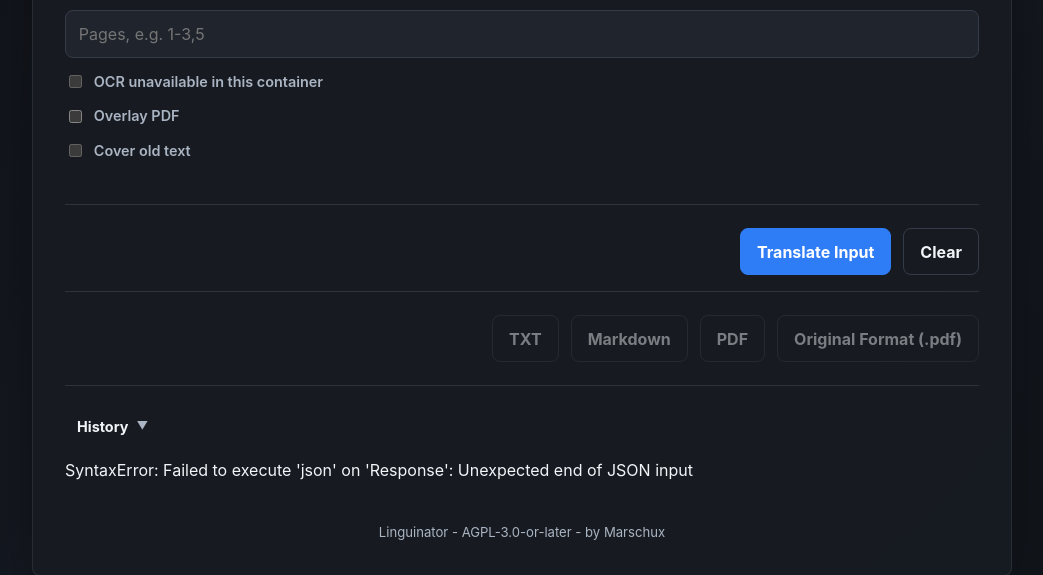
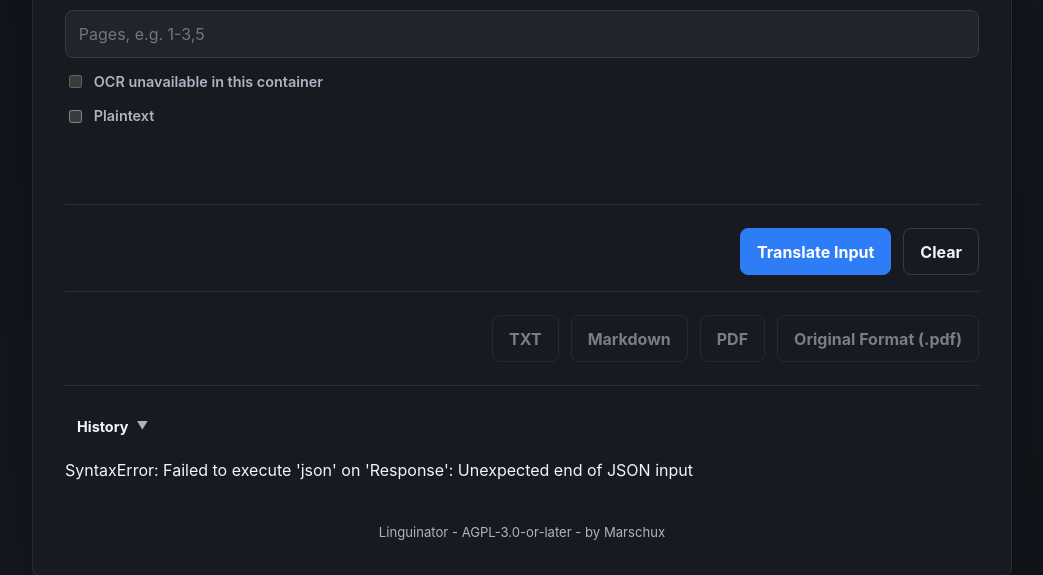
Before and after one commit to Marschux/Linguinator, a FastAPI app: page / in a window 1280 px wide. Shown: the part 547-1122 px from the top of the page, without its empty margins (118-1161 px from the left). Run offline with FastAPI, Linux system fonts and the light colour scheme; data that the repository does not hold is empty; some libraries are stand-ins or nearby versions.

Commit message:
Auto-refresh history on any job completion, consolidate PDF checkboxes
History now reloads whenever any job (not just the watched one) finishes,
detected via the existing 3s queue poll. The PDF panel's Overlay/Cover
checkboxes are replaced by a single "Plaintext" toggle (default off): off
keeps the original layout (old overlay+cover behavior), on exports plain
translated text. OCR checkbox is untouched.

```diff
--- a/app/static/app.js
+++ b/app/static/app.js
@@ -10,6 +10,7 @@ let languageData = null;
     let ocrLanguage = "";
     let historyItems = [];
     let historyVisibleCount = 5;
+    const seenCompletedJobIds = new Set();
     const HISTORY_PAGE_SIZE = 5;
     const baseTitle = document.title || "Linguinator";
     const originalExportExtensions = ["docx", "odt", "pptx", "csv", "xlsx", "html", "htm", "srt", "vtt", "json", "yaml", "yml", "po", "xlf", "xliff"];
@@ -35,8 +36,7 @@ let languageData = null;
         textFile: "Text File",
         markdownFile: "Markdown File",
         loadFile: "Load File",
-        overlayPdf: "Overlay PDF",
-        coverOldText: "Cover old text",
+        plaintext: "Plaintext",
         translateInput: "Translate Input",
         clear: "Clear",
         pause: "Pause",
@@ -92,8 +92,7 @@ let languageData = null;
         textFile: "Textdatei",
         markdownFile: "Markdown-Datei",
         loadFile: "Datei laden",
-        overlayPdf: "PDF ueberlagern",
-        coverOldText: "Alten Text abdecken",
+        plaintext: "Plaintext",
         translateInput: "Eingabe uebersetzen",
         clear: "Leeren",
         pause: "Pause",
@@ -149,8 +148,7 @@ let languageData = null;
         textFile: "Archivo de texto",
         markdownFile: "Archivo Markdown",
         loadFile: "Cargar archivo",
-        overlayPdf: "Superponer PDF",
-        coverOldText: "Cubrir texto anterior",
+        plaintext: "Plaintext",
         translateInput: "Traducir entrada",
         clear: "Limpiar",
         pause: "Pausar",
@@ -206,8 +204,7 @@ let languageData = null;
         textFile: "Fichier texte",
         markdownFile: "Fichier Markdown",
         loadFile: "Charger le fichier",
-        overlayPdf: "Superposer PDF",
-        coverOldText: "Masquer l'ancien texte",
+        plaintext: "Plaintext",
         translateInput: "Traduire l'entree",
         clear: "Effacer",
         pause: "Pause",
@@ -428,8 +425,7 @@ let languageData = null;
       setText('[data-input-tab="pdf"]', "pdf");
       setText('label[for="text"]', "textField");
       setText('label[for="pdf"]', "pdf");
-      setText('label[for="usePdfOverlay"]', "overlayPdf");
-      setText('label[for="coverPdfText"]', "coverOldText");
+      setText('label[for="pdfPlaintext"]', "plaintext");
       setText("#loadTextFile", "loadFile");
       setText("#translate", "translateInput");
       setText("#clearInput", "clear");
@@ -819,19 +815,6 @@ let languageData = null;
       setInputTab(event.target.value);
     });
 
-    function syncOverlayControls() {
-      const cover = document.getElementById("coverPdfText");
-      const overlayEnabled = document.getElementById("usePdfOverlay").checked;
-      cover.disabled = !overlayEnabled;
-      if (overlayEnabled) {
-        cover.checked = true;
-      } else {
-        cover.checked = false;
-      }
-    }
-
-    document.getElementById("usePdfOverlay").addEventListener("change", syncOverlayControls);
-
     function setResult(text) {
       fullResultText = text;
       updateDownloadButtons();
@@ -844,8 +827,7 @@ let languageData = null;
       document.getElementById("pageRange").value = "";
       document.getElementById("sheetName").value = "";
       document.getElementById("csvColumns").value = "";
-      document.getElementById("usePdfOverlay").checked = false;
-      syncOverlayControls();
+      document.getElementById("pdfPlaintext").checked = false;
       currentSourceFormat = (inputTabs[currentInputTab] || inputTabs.textarea).sourceFormat;
       currentOriginalExtension = currentSourceFormat;
       updateCounter();
@@ -896,7 +878,7 @@ let languageData = null;
       }
       if (details.pdf) {
         const pdfFile = document.getElementById("pdf").files[0];
-        if (currentSourceFormat === "pdf" && document.getElementById("usePdfOverlay").checked && pdfFile) {
+        if (currentSourceFormat === "pdf" && !document.getElementById("pdfPlaintext").checked && pdfFile) {
           await downloadOverlayPdf(text, details);
           return;
         }
@@ -937,7 +919,7 @@ let languageData = null;
       const form = new FormData();
       form.append("file", file);
       form.append("text", text);
-      form.append("cover_original", document.getElementById("coverPdfText").checked ? "true" : "false");
+      form.append("cover_original", "true");
       const response = await fetch("export-pdf-overlay", {method: "POST", body: form});
       if (!response.ok) {
         const error = await response.text();
@@ -1200,6 +1182,14 @@ let languageData = null;
       const response = await fetch("jobs");
       if (!response.ok) return;
       const data = await response.json();
+      let hasNewlyCompleted = false;
+      for (const job of data.items) {
+        if (job.status === "complete" && !seenCompletedJobIds.has(job.id)) {
+          seenCompletedJobIds.add(job.id);
+          hasNewlyCompleted = true;
+        }
+      }
+      if (hasNewlyCompleted) loadHistory();
       const queue = document.getElementById("queue");
       const workers = document.getElementById("queueWorkers");
       queue.innerHTML = "";
@@ -1575,4 +1565,3 @@ let languageData = null;
     }, 3000);
     setInputTab("pdf");
     applyUiLanguage();
-    syncOverlayControls();
--- a/app/templates/index.html
+++ b/app/templates/index.html
@@ -102,13 +102,9 @@
         <input id="useOcr" type="checkbox">
         <label id="ocrLabel" for="useOcr">OCR disabled</label>
       </div>
-      <div class="check-row" title="Keep the original PDF as background and place translated text on top.">
-        <input id="usePdfOverlay" type="checkbox">
-        <label for="usePdfOverlay">Overlay PDF</label>
-      </div>
-      <div class="check-row" title="In overlay mode, cover old text areas with light rectangles.">
-        <input id="coverPdfText" type="checkbox">
-        <label for="coverPdfText">Cover old text</label>
+      <div class="check-row" title="If unchecked, the PDF keeps its original look, just translated. If checked, export as plain translated text instead.">
+        <input id="pdfPlaintext" type="checkbox">
+        <label for="pdfPlaintext">Plaintext</label>
       </div>
     </section>
 
```
